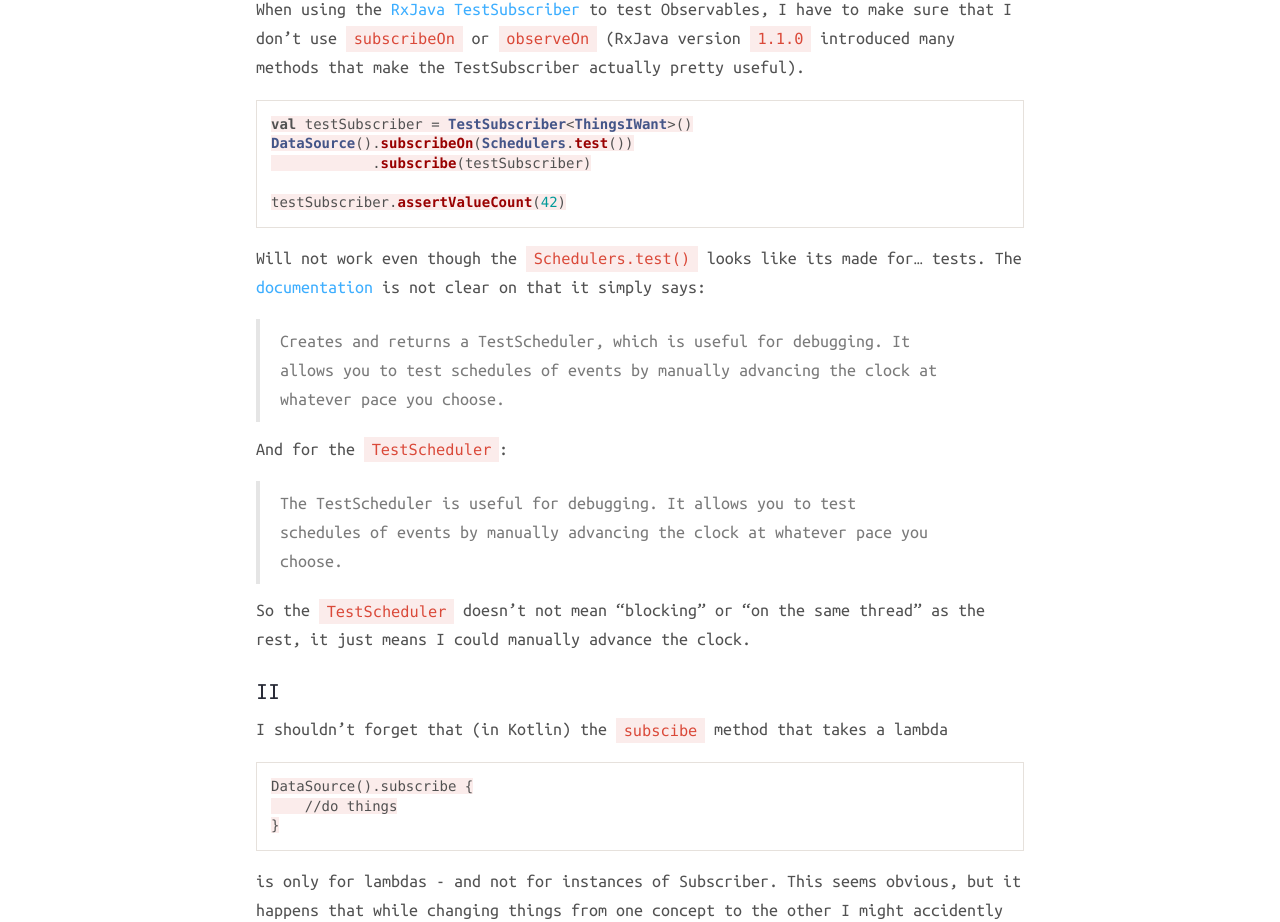
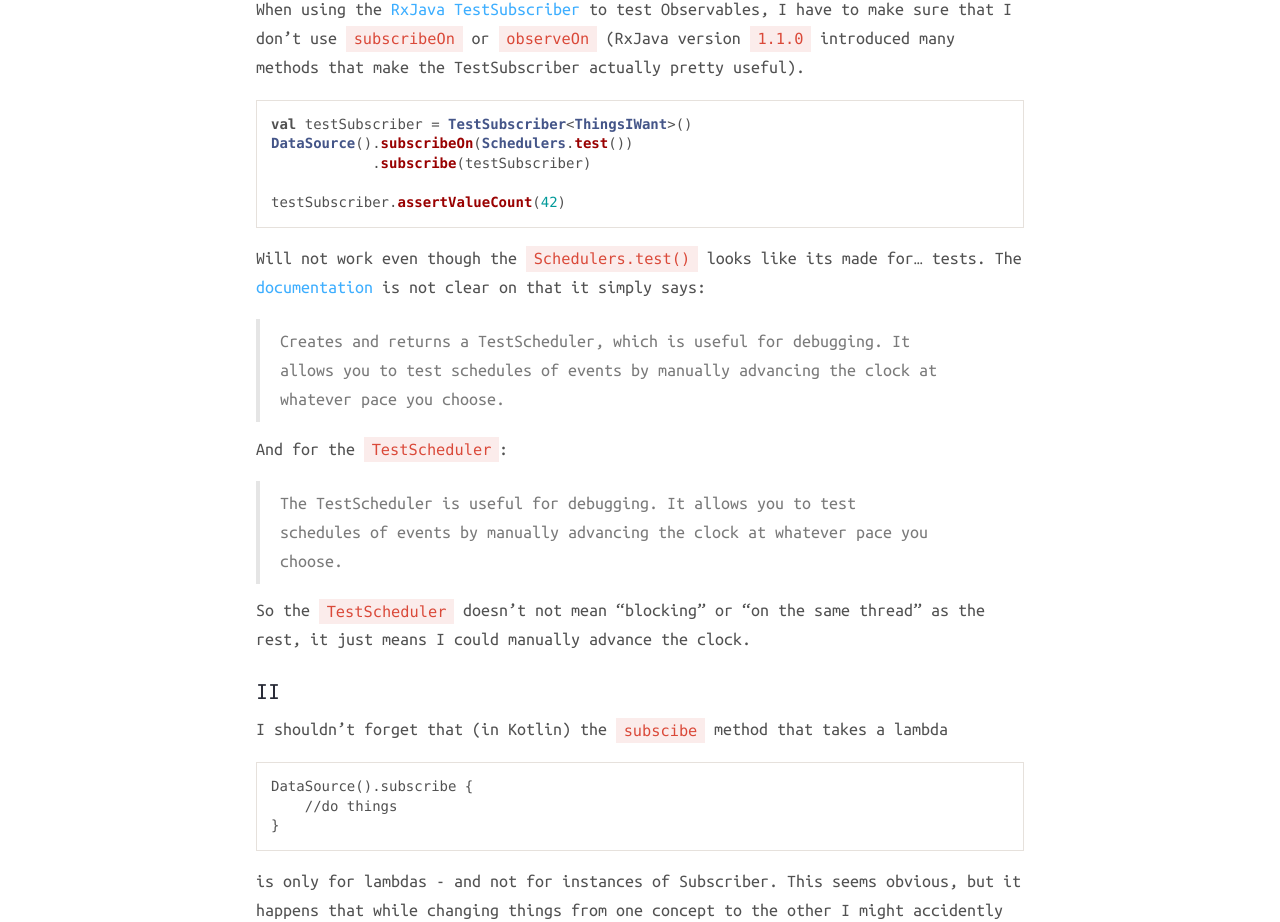
Before and after one commit to lmller/lmller.github.io, a Jekyll site: the page built from _posts/2016-03-08-testsubscriber.markdown, in a window 1280 px wide. Shown: the part 507-1429 px from the top of the page. Built offline with Jekyll 4.4.1, drawn with Linux system fonts in a browser that asks for light colours; nearby versions of some CDN libraries; comment, search, counter and statistics services are not loaded.

Commit message:
Update main.scss

```diff
--- a/assets/css/main.scss
+++ b/assets/css/main.scss
@@ -567,7 +567,7 @@ pre {
     padding: 0;
     font-size: 100%;
     color: inherit;
-    background-color: rgba($base-08, .1);
+    background-color: transparent;
   }
 
   @include MQ(M) {
```
